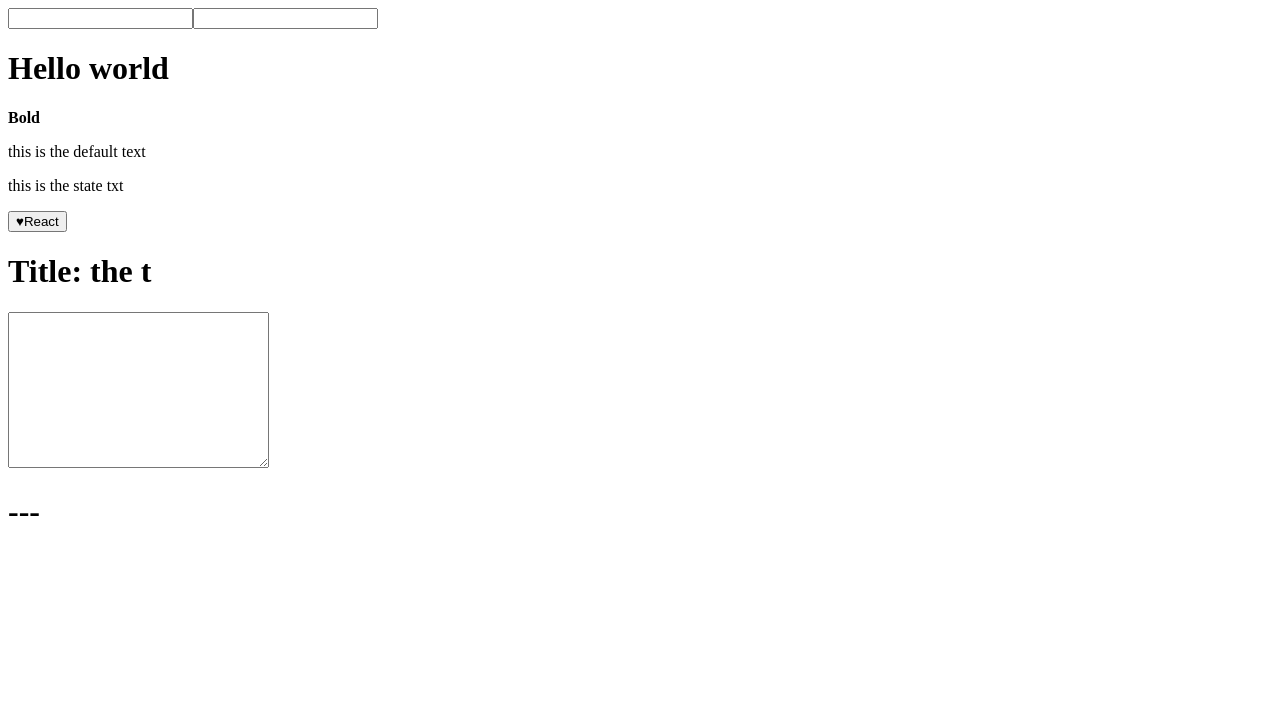
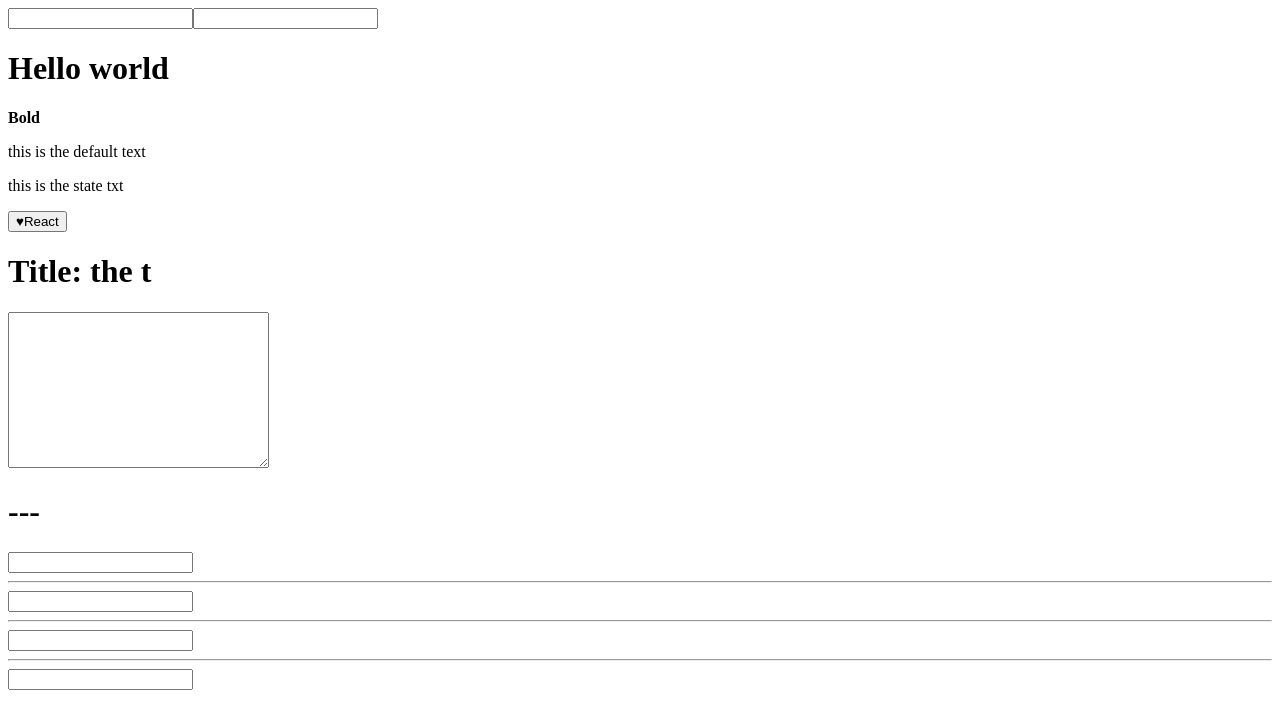
Before and after one commit to liamkar/reactstart, a React (Create React App) app: page / in a window 1280 px wide. Shown: the top 728 px of the page. Built offline with nearby package versions, Linux system fonts and the light colour scheme.

Commit message:
different ref impls added

```diff
--- a/src/App.js
+++ b/src/App.js
@@ -1,12 +1,18 @@
 //import React, { Component } from 'react';
 import React from 'react';
 import PropTypes from 'prop-types';
+import ReactDOM from 'react-dom';
+
 class App extends React.Component {
   constructor() {
     super();
     this.state = {
       txt: 'this is the state txt',
-      currentEvent: '---'
+      currentEvent: '---',
+      a:'',
+      b:'',
+      c:'',
+      d:''
     }
     this.updateEventInfo = this.updateEventInfo.bind(this)
   }
@@ -16,6 +22,15 @@
 
   updateEventInfo(e) {
     this.setState({currentEvent: e.type})
+  }
+  updateRef(e) {
+    this.setState({
+      a: this.refs.a.value,
+      b: this.refs.b.value,
+      c: this.c.value,
+      //d: ReactDOM.findDOMNode(this.d).value
+      d: this.d.refs.input.value
+    })
   }
 
   render() {
@@ -44,6 +59,29 @@
       cols="30"
       rows="10"/>
       <h1>{this.state.currentEvent}</h1>
+
+      <input
+        ref="a"
+        type="text"
+        onChange={this.updateRef.bind(this)}
+      />{this.state.a}
+      <hr/>
+      <input
+        ref="b"
+        type="text"
+        onChange={this.updateRef.bind(this)}
+      />{this.state.b}
+      <hr/>
+      <input
+        ref={ node => this.c = node}
+        type="text"
+        onChange={this.updateRef.bind(this)}
+      />{this.state.c}
+      <hr/>
+      <Input
+        ref={ component => this.d = component}
+        update={this.updateRef.bind(this)}
+      />{this.state.d}
     </div>
     )
 
@@ -84,6 +122,12 @@
   }
 }
 
+class Input extends React.Component {
+  render() {
+    return <div><input ref="input" type="text" onChange={this.props.update}/></div>
+  }
+}
+
 //stateless function component
 //const App = () => <h1>Hello</h1>
 export default App;
```
